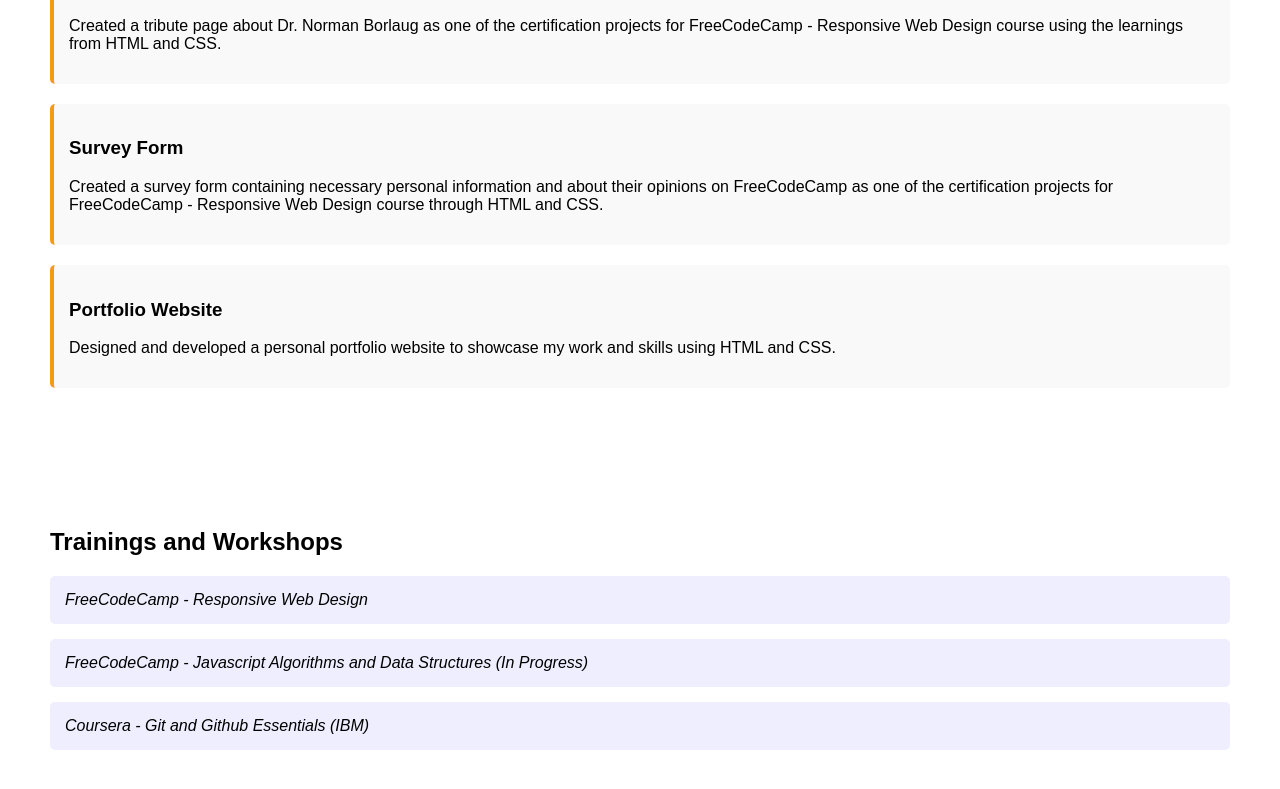
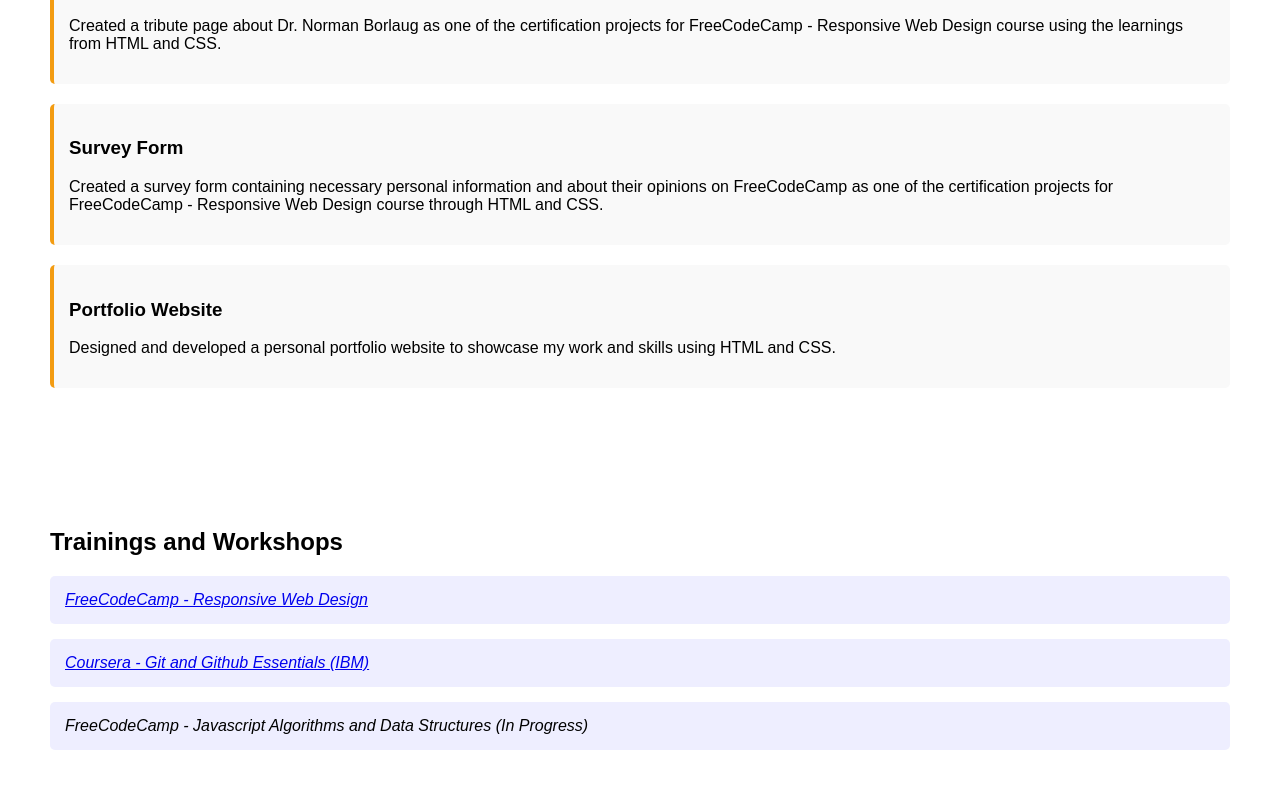
Before and after one commit to yanemeeyyyy/portfolio, a plain HTML site: page index.html in a window 1280 px wide. Shown: the part 2211-3000 px from the top of the page. Drawn offline with Linux system fonts and the light colour scheme.

Commit message:
Update index.html

```diff
--- a/index.html
+++ b/index.html
@@ -84,9 +84,9 @@
 
   <section id="trainings-and-workshops">
     <h2>Trainings and Workshops</h2>
-    <div class="recommendation">FreeCodeCamp - Responsive Web Design</div>
+    <div class="recommendation"><a href="https://www.freecodecamp.org/certification/yanemeeyyyy/responsive-web-design">FreeCodeCamp - Responsive Web Design</a></div>
+    <div class="recommendation"><a href="https://coursera.org/share/33848d90b38671a5877612d7742804d5">Coursera - Git and Github Essentials (IBM)</a></div>
     <div class="recommendation">FreeCodeCamp - Javascript Algorithms and Data Structures (In Progress)</div>
-    <div class="recommendation">Coursera - Git and Github Essentials (IBM)</div>
   </section>
 
   <a href="#top" id="home-icon">🏠</a>
```
